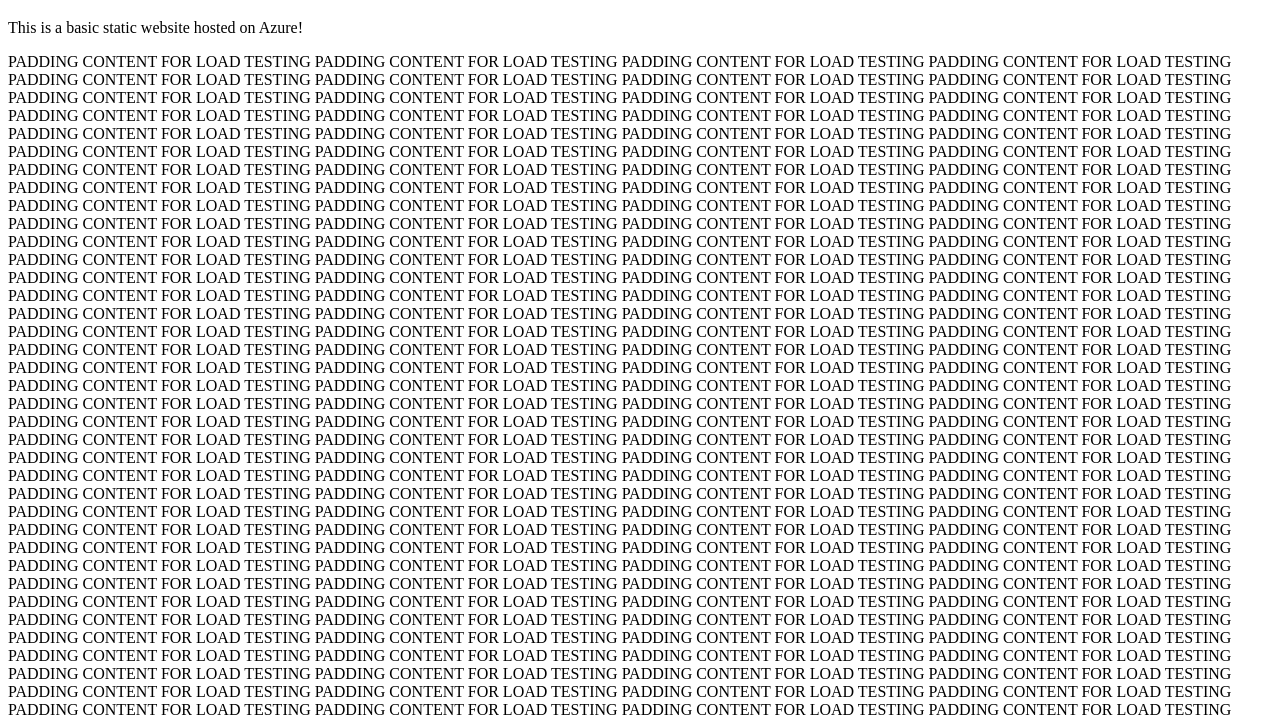
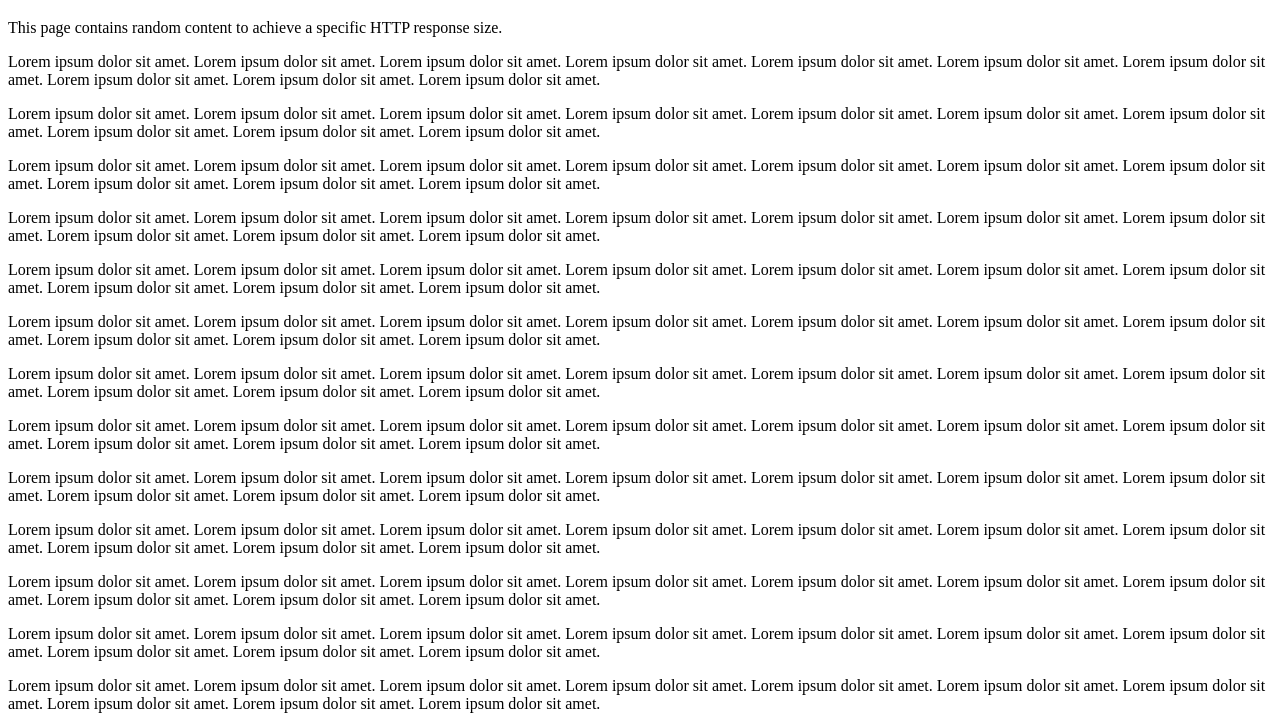
Before and after one commit to mainak-agrawal/testing-static-websites, a plain HTML site: page index.html in a window 1280 px wide. Shown: the part 61-781 px from the top of the page. Drawn offline with Linux system fonts and the light colour scheme.

Commit message:
Update index.html

```diff
--- a/index.html
+++ b/index.html
@@ -1,71 +1,46 @@
+
 <!DOCTYPE html>
 <html>
 <head>
-    <title>My Static Site</title>
+    <title>Random Content</title>
 </head>
 <body>
     <h1>Welcome to My Static Website</h1>
-    <p>This is a basic static website hosted on Azure!</p>
+    <p>This page contains random content to achieve a specific HTTP response size.</p>
+<p>Lorem ipsum dolor sit amet. Lorem ipsum dolor sit amet. Lorem ipsum dolor sit amet. Lorem ipsum dolor sit amet. Lorem ipsum dolor sit amet. Lorem ipsum dolor sit amet. Lorem ipsum dolor sit amet. Lorem ipsum dolor sit amet. Lorem ipsum dolor sit amet. Lorem ipsum dolor sit amet. </p>
+<p>Lorem ipsum dolor sit amet. Lorem ipsum dolor sit amet. Lorem ipsum dolor sit amet. Lorem ipsum dolor sit amet. Lorem ipsum dolor sit amet. Lorem ipsum dolor sit amet. Lorem ipsum dolor sit amet. Lorem ipsum dolor sit amet. Lorem ipsum dolor sit amet. Lorem ipsum dolor sit amet. </p>
+<p>Lorem ipsum dolor sit amet. Lorem ipsum dolor sit amet. Lorem ipsum dolor sit amet. Lorem ipsum dolor sit amet. Lorem ipsum dolor sit amet. Lorem ipsum dolor sit amet. Lorem ipsum dolor sit amet. Lorem ipsum dolor sit amet. Lorem ipsum dolor sit amet. Lorem ipsum dolor sit amet. </p>
+<p>Lorem ipsum dolor sit amet. Lorem ipsum dolor sit amet. Lorem ipsum dolor sit amet. Lorem ipsum dolor sit amet. Lorem ipsum dolor sit amet. Lorem ipsum dolor sit amet. Lorem ipsum dolor sit amet. Lorem ipsum dolor sit amet. Lorem ipsum dolor sit amet. Lorem ipsum dolor sit amet. </p>
+<p>Lorem ipsum dolor sit amet. Lorem ipsum dolor sit amet. Lorem ipsum dolor sit amet. Lorem ipsum dolor sit amet. Lorem ipsum dolor sit amet. Lorem ipsum dolor sit amet. Lorem ipsum dolor sit amet. Lorem ipsum dolor sit amet. Lorem ipsum dolor sit amet. Lorem ipsum dolor sit amet. </p>
+<p>Lorem ipsum dolor sit amet. Lorem ipsum dolor sit amet. Lorem ipsum dolor sit amet. Lorem ipsum dolor sit amet. Lorem ipsum dolor sit amet. Lorem ipsum dolor sit amet. Lorem ipsum dolor sit amet. Lorem ipsum dolor sit amet. Lorem ipsum dolor sit amet. Lorem ipsum dolor sit amet. </p>
+<p>Lorem ipsum dolor sit amet. Lorem ipsum dolor sit amet. Lorem ipsum dolor sit amet. Lorem ipsum dolor sit amet. Lorem ipsum dolor sit amet. Lorem ipsum dolor sit amet. Lorem ipsum dolor sit amet. Lorem ipsum dolor sit amet. Lorem ipsum dolor sit amet. Lorem ipsum dolor sit amet. </p>
+<p>Lorem ipsum dolor sit amet. Lorem ipsum dolor sit amet. Lorem ipsum dolor sit amet. Lorem ipsum dolor sit amet. Lorem ipsum dolor sit amet. Lorem ipsum dolor sit amet. Lorem ipsum dolor sit amet. Lorem ipsum dolor sit amet. Lorem ipsum dolor sit amet. Lorem ipsum dolor sit amet. </p>
+<p>Lorem ipsum dolor sit amet. Lorem ipsum dolor sit amet. Lorem ipsum dolor sit amet. Lorem ipsum dolor sit amet. Lorem ipsum dolor sit amet. Lorem ipsum dolor sit amet. Lorem ipsum dolor sit amet. Lorem ipsum dolor sit amet. Lorem ipsum dolor sit amet. Lorem ipsum dolor sit amet. </p>
+<p>Lorem ipsum dolor sit amet. Lorem ipsum dolor sit amet. Lorem ipsum dolor sit amet. Lorem ipsum dolor sit amet. Lorem ipsum dolor sit amet. Lorem ipsum dolor sit amet. Lorem ipsum dolor sit amet. Lorem ipsum dolor sit amet. Lorem ipsum dolor sit amet. Lorem ipsum dolor sit amet. </p>
+<p>Lorem ipsum dolor sit amet. Lorem ipsum dolor sit amet. Lorem ipsum dolor sit amet. Lorem ipsum dolor sit amet. Lorem ipsum dolor sit amet. Lorem ipsum dolor sit amet. Lorem ipsum dolor sit amet. Lorem ipsum dolor sit amet. Lorem ipsum dolor sit amet. Lorem ipsum dolor sit amet. </p>
+<p>Lorem ipsum dolor sit amet. Lorem ipsum dolor sit amet. Lorem ipsum dolor sit amet. Lorem ipsum dolor sit amet. Lorem ipsum dolor sit amet. Lorem ipsum dolor sit amet. Lorem ipsum dolor sit amet. Lorem ipsum dolor sit amet. Lorem ipsum dolor sit amet. Lorem ipsum dolor sit amet. </p>
+<p>Lorem ipsum dolor sit amet. Lorem ipsum dolor sit amet. Lorem ipsum dolor sit amet. Lorem ipsum dolor sit amet. Lorem ipsum dolor sit amet. Lorem ipsum dolor sit amet. Lorem ipsum dolor sit amet. Lorem ipsum dolor sit amet. Lorem ipsum dolor sit amet. Lorem ipsum dolor sit amet. </p>
+<p>Lorem ipsum dolor sit amet. Lorem ipsum dolor sit amet. Lorem ipsum dolor sit amet. Lorem ipsum dolor sit amet. Lorem ipsum dolor sit amet. Lorem ipsum dolor sit amet. Lorem ipsum dolor sit amet. Lorem ipsum dolor sit amet. Lorem ipsum dolor sit amet. Lorem ipsum dolor sit amet. </p>
+<p>Lorem ipsum dolor sit amet. Lorem ipsum dolor sit amet. Lorem ipsum dolor sit amet. Lorem ipsum dolor sit amet. Lorem ipsum dolor sit amet. Lorem ipsum dolor sit amet. Lorem ipsum dolor sit amet. Lorem ipsum dolor sit amet. Lorem ipsum dolor sit amet. Lorem ipsum dolor sit amet. </p>
+<p>Lorem ipsum dolor sit amet. Lorem ipsum dolor sit amet. Lorem ipsum dolor sit amet. Lorem ipsum dolor sit amet. Lorem ipsum dolor sit amet. Lorem ipsum dolor sit amet. Lorem ipsum dolor sit amet. Lorem ipsum dolor sit amet. Lorem ipsum dolor sit amet. Lorem ipsum dolor sit amet. </p>
+<p>Lorem ipsum dolor sit amet. Lorem ipsum dolor sit amet. Lorem ipsum dolor sit amet. Lorem ipsum dolor sit amet. Lorem ipsum dolor sit amet. Lorem ipsum dolor sit amet. Lorem ipsum dolor sit amet. Lorem ipsum dolor sit amet. Lorem ipsum dolor sit amet. Lorem ipsum dolor sit amet. </p>
+<p>Lorem ipsum dolor sit amet. Lorem ipsum dolor sit amet. Lorem ipsum dolor sit amet. Lorem ipsum dolor sit amet. Lorem ipsum dolor sit amet. Lorem ipsum dolor sit amet. Lorem ipsum dolor sit amet. Lorem ipsum dolor sit amet. Lorem ipsum dolor sit amet. Lorem ipsum dolor sit amet. </p>
+<p>Lorem ipsum dolor sit amet. Lorem ipsum dolor sit amet. Lorem ipsum dolor sit amet. Lorem ipsum dolor sit amet. Lorem ipsum dolor sit amet. Lorem ipsum dolor sit amet. Lorem ipsum dolor sit amet. Lorem ipsum dolor sit amet. Lorem ipsum dolor sit amet. Lorem ipsum dolor sit amet. </p>
+<p>Lorem ipsum dolor sit amet. Lorem ipsum dolor sit amet. Lorem ipsum dolor sit amet. Lorem ipsum dolor sit amet. Lorem ipsum dolor sit amet. Lorem ipsum dolor sit amet. Lorem ipsum dolor sit amet. Lorem ipsum dolor sit amet. Lorem ipsum dolor sit amet. Lorem ipsum dolor sit amet. </p>
+<p>Lorem ipsum dolor sit amet. Lorem ipsum dolor sit amet. Lorem ipsum dolor sit amet. Lorem ipsum dolor sit amet. Lorem ipsum dolor sit amet. Lorem ipsum dolor sit amet. Lorem ipsum dolor sit amet. Lorem ipsum dolor sit amet. Lorem ipsum dolor sit amet. Lorem ipsum dolor sit amet. </p>
+<p>Lorem ipsum dolor sit amet. Lorem ipsum dolor sit amet. Lorem ipsum dolor sit amet. Lorem ipsum dolor sit amet. Lorem ipsum dolor sit amet. Lorem ipsum dolor sit amet. Lorem ipsum dolor sit amet. Lorem ipsum dolor sit amet. Lorem ipsum dolor sit amet. Lorem ipsum dolor sit amet. </p>
+<p>Lorem ipsum dolor sit amet. Lorem ipsum dolor sit amet. Lorem ipsum dolor sit amet. Lorem ipsum dolor sit amet. Lorem ipsum dolor sit amet. Lorem ipsum dolor sit amet. Lorem ipsum dolor sit amet. Lorem ipsum dolor sit amet. Lorem ipsum dolor sit amet. Lorem ipsum dolor sit amet. </p>
+<p>Lorem ipsum dolor sit amet. Lorem ipsum dolor sit amet. Lorem ipsum dolor sit amet. Lorem ipsum dolor sit amet. Lorem ipsum dolor sit amet. Lorem ipsum dolor sit amet. Lorem ipsum dolor sit amet. Lorem ipsum dolor sit amet. Lorem ipsum dolor sit amet. Lorem ipsum dolor sit amet. </p>
+<p>Lorem ipsum dolor sit amet. Lorem ipsum dolor sit amet. Lorem ipsum dolor sit amet. Lorem ipsum dolor sit amet. Lorem ipsum dolor sit amet. Lorem ipsum dolor sit amet. Lorem ipsum dolor sit amet. Lorem ipsum dolor sit amet. Lorem ipsum dolor sit amet. Lorem ipsum dolor sit amet. </p>
+<p>Lorem ipsum dolor sit amet. Lorem ipsum dolor sit amet. Lorem ipsum dolor sit amet. Lorem ipsum dolor sit amet. Lorem ipsum dolor sit amet. Lorem ipsum dolor sit amet. Lorem ipsum dolor sit amet. Lorem ipsum dolor sit amet. Lorem ipsum dolor sit amet. Lorem ipsum dolor sit amet. </p>
+<p>Lorem ipsum dolor sit amet. Lorem ipsum dolor sit amet. Lorem ipsum dolor sit amet. Lorem ipsum dolor sit amet. Lorem ipsum dolor sit amet. Lorem ipsum dolor sit amet. Lorem ipsum dolor sit amet. Lorem ipsum dolor sit amet. Lorem ipsum dolor sit amet. Lorem ipsum dolor sit amet. </p>
+<p>Lorem ipsum dolor sit amet. Lorem ipsum dolor sit amet. Lorem ipsum dolor sit amet. Lorem ipsum dolor sit amet. Lorem ipsum dolor sit amet. Lorem ipsum dolor sit amet. Lorem ipsum dolor sit amet. Lorem ipsum dolor sit amet. Lorem ipsum dolor sit amet. Lorem ipsum dolor sit amet. </p>
+<p>Lorem ipsum dolor sit amet. Lorem ipsum dolor sit amet. Lorem ipsum dolor sit amet. Lorem ipsum dolor sit amet. Lorem ipsum dolor sit amet. Lorem ipsum dolor sit amet. Lorem ipsum dolor sit amet. Lorem ipsum dolor sit amet. Lorem ipsum dolor sit amet. Lorem ipsum dolor sit amet. </p>
+<p>Lorem ipsum dolor sit amet. Lorem ipsum dolor sit amet. Lorem ipsum dolor sit amet. Lorem ipsum dolor sit amet. Lorem ipsum dolor sit amet. Lorem ipsum dolor sit amet. Lorem ipsum dolor sit amet. Lorem ipsum dolor sit amet. Lorem ipsum dolor sit amet. Lorem ipsum dolor sit amet. </p>
+<p>Lorem ipsum dolor sit amet. Lorem ipsum dolor sit amet. Lorem ipsum dolor sit amet. Lorem ipsum dolor sit amet. Lorem ipsum dolor sit amet. Lorem ipsum dolor sit amet. Lorem ipsum dolor sit amet. Lorem ipsum dolor sit amet. Lorem ipsum dolor sit amet. Lorem ipsum dolor sit amet. </p>
+<p>Lorem ipsum dolor sit amet. Lorem ipsum dolor sit amet. Lorem ipsum dolor sit amet. Lorem ipsum dolor sit amet. Lorem ipsum dolor sit amet. Lorem ipsum dolor sit amet. Lorem ipsum dolor sit amet. Lorem ipsum dolor sit amet. Lorem ipsum dolor sit amet. Lorem ipsum dolor sit amet. </p>
+<p>Lorem ipsum dolor sit amet. Lorem ipsum dolor sit amet. Lorem ipsum dolor sit amet. Lorem ipsum dolor sit amet. Lorem ipsum dolor sit amet. Lorem ipsum dolor sit amet. Lorem ipsum dolor sit amet. Lorem ipsum dolor sit amet. Lorem ipsum dolor sit amet. Lorem ipsum dolor sit amet. </p>
+<p>Lorem ipsum dolor sit amet. Lorem ipsum dolor sit amet. Lorem ipsum dolor sit amet. Lorem ipsum dolor sit amet. Lorem ipsum dolor sit amet. Lorem ipsum dolor sit amet. Lorem ipsum dolor sit amet. Lorem ipsum dolor sit amet. Lorem ipsum dolor sit amet. Lorem ipsum dolor sit amet. </p>
 
-    <!-- Padding content to make size approx 10kb -->
-    <p>
-    PADDING CONTENT FOR LOAD TESTING PADDING CONTENT FOR LOAD TESTING PADDING CONTENT FOR LOAD TESTING
-    PADDING CONTENT FOR LOAD TESTING PADDING CONTENT FOR LOAD TESTING PADDING CONTENT FOR LOAD TESTING
-    PADDING CONTENT FOR LOAD TESTING PADDING CONTENT FOR LOAD TESTING PADDING CONTENT FOR LOAD TESTING
-    PADDING CONTENT FOR LOAD TESTING PADDING CONTENT FOR LOAD TESTING PADDING CONTENT FOR LOAD TESTING
-    PADDING CONTENT FOR LOAD TESTING PADDING CONTENT FOR LOAD TESTING PADDING CONTENT FOR LOAD TESTING
-    PADDING CONTENT FOR LOAD TESTING PADDING CONTENT FOR LOAD TESTING PADDING CONTENT FOR LOAD TESTING
-    PADDING CONTENT FOR LOAD TESTING PADDING CONTENT FOR LOAD TESTING PADDING CONTENT FOR LOAD TESTING
-    PADDING CONTENT FOR LOAD TESTING PADDING CONTENT FOR LOAD TESTING PADDING CONTENT FOR LOAD TESTING
-    PADDING CONTENT FOR LOAD TESTING PADDING CONTENT FOR LOAD TESTING PADDING CONTENT FOR LOAD TESTING
-    PADDING CONTENT FOR LOAD TESTING PADDING CONTENT FOR LOAD TESTING PADDING CONTENT FOR LOAD TESTING
-    PADDING CONTENT FOR LOAD TESTING PADDING CONTENT FOR LOAD TESTING PADDING CONTENT FOR LOAD TESTING
-    PADDING CONTENT FOR LOAD TESTING PADDING CONTENT FOR LOAD TESTING PADDING CONTENT FOR LOAD TESTING
-    PADDING CONTENT FOR LOAD TESTING PADDING CONTENT FOR LOAD TESTING PADDING CONTENT FOR LOAD TESTING
-    PADDING CONTENT FOR LOAD TESTING PADDING CONTENT FOR LOAD TESTING PADDING CONTENT FOR LOAD TESTING
-    PADDING CONTENT FOR LOAD TESTING PADDING CONTENT FOR LOAD TESTING PADDING CONTENT FOR LOAD TESTING
-    PADDING CONTENT FOR LOAD TESTING PADDING CONTENT FOR LOAD TESTING PADDING CONTENT FOR LOAD TESTING
-    PADDING CONTENT FOR LOAD TESTING PADDING CONTENT FOR LOAD TESTING PADDING CONTENT FOR LOAD TESTING
-    PADDING CONTENT FOR LOAD TESTING PADDING CONTENT FOR LOAD TESTING PADDING CONTENT FOR LOAD TESTING
-    PADDING CONTENT FOR LOAD TESTING PADDING CONTENT FOR LOAD TESTING PADDING CONTENT FOR LOAD TESTING
-    PADDING CONTENT FOR LOAD TESTING PADDING CONTENT FOR LOAD TESTING PADDING CONTENT FOR LOAD TESTING
-    PADDING CONTENT FOR LOAD TESTING PADDING CONTENT FOR LOAD TESTING PADDING CONTENT FOR LOAD TESTING
-    PADDING CONTENT FOR LOAD TESTING PADDING CONTENT FOR LOAD TESTING PADDING CONTENT FOR LOAD TESTING
-    PADDING CONTENT FOR LOAD TESTING PADDING CONTENT FOR LOAD TESTING PADDING CONTENT FOR LOAD TESTING
-    PADDING CONTENT FOR LOAD TESTING PADDING CONTENT FOR LOAD TESTING PADDING CONTENT FOR LOAD TESTING
-    PADDING CONTENT FOR LOAD TESTING PADDING CONTENT FOR LOAD TESTING PADDING CONTENT FOR LOAD TESTING
-    PADDING CONTENT FOR LOAD TESTING PADDING CONTENT FOR LOAD TESTING PADDING CONTENT FOR LOAD TESTING
-    PADDING CONTENT FOR LOAD TESTING PADDING CONTENT FOR LOAD TESTING PADDING CONTENT FOR LOAD TESTING
-    PADDING CONTENT FOR LOAD TESTING PADDING CONTENT FOR LOAD TESTING PADDING CONTENT FOR LOAD TESTING
-    PADDING CONTENT FOR LOAD TESTING PADDING CONTENT FOR LOAD TESTING PADDING CONTENT FOR LOAD TESTING
-    PADDING CONTENT FOR LOAD TESTING PADDING CONTENT FOR LOAD TESTING PADDING CONTENT FOR LOAD TESTING
-    PADDING CONTENT FOR LOAD TESTING PADDING CONTENT FOR LOAD TESTING PADDING CONTENT FOR LOAD TESTING
-    PADDING CONTENT FOR LOAD TESTING PADDING CONTENT FOR LOAD TESTING PADDING CONTENT FOR LOAD TESTING
-    PADDING CONTENT FOR LOAD TESTING PADDING CONTENT FOR LOAD TESTING PADDING CONTENT FOR LOAD TESTING
-    PADDING CONTENT FOR LOAD TESTING PADDING CONTENT FOR LOAD TESTING PADDING CONTENT FOR LOAD TESTING
-    PADDING CONTENT FOR LOAD TESTING PADDING CONTENT FOR LOAD TESTING PADDING CONTENT FOR LOAD TESTING
-    PADDING CONTENT FOR LOAD TESTING PADDING CONTENT FOR LOAD TESTING PADDING CONTENT FOR LOAD TESTING
-    PADDING CONTENT FOR LOAD TESTING PADDING CONTENT FOR LOAD TESTING PADDING CONTENT FOR LOAD TESTING
-    PADDING CONTENT FOR LOAD TESTING PADDING CONTENT FOR LOAD TESTING PADDING CONTENT FOR LOAD TESTING
-    PADDING CONTENT FOR LOAD TESTING PADDING CONTENT FOR LOAD TESTING PADDING CONTENT FOR LOAD TESTING
-    PADDING CONTENT FOR LOAD TESTING PADDING CONTENT FOR LOAD TESTING PADDING CONTENT FOR LOAD TESTING
-    PADDING CONTENT FOR LOAD TESTING PADDING CONTENT FOR LOAD TESTING PADDING CONTENT FOR LOAD TESTING
-    PADDING CONTENT FOR LOAD TESTING PADDING CONTENT FOR LOAD TESTING PADDING CONTENT FOR LOAD TESTING
-    PADDING CONTENT FOR LOAD TESTING PADDING CONTENT FOR LOAD TESTING PADDING CONTENT FOR LOAD TESTING
-    PADDING CONTENT FOR LOAD TESTING PADDING CONTENT FOR LOAD TESTING PADDING CONTENT FOR LOAD TESTING
-    PADDING CONTENT FOR LOAD TESTING PADDING CONTENT FOR LOAD TESTING PADDING CONTENT FOR LOAD TESTING
-    PADDING CONTENT FOR LOAD TESTING PADDING CONTENT FOR LOAD TESTING PADDING CONTENT FOR LOAD TESTING
-    PADDING CONTENT FOR LOAD TESTING PADDING CONTENT FOR LOAD TESTING PADDING CONTENT FOR LOAD TESTING
-    PADDING CONTENT FOR LOAD TESTING PADDING CONTENT FOR LOAD TESTING PADDING CONTENT FOR LOAD TESTING
-    PADDING CONTENT FOR LOAD TESTING PADDING CONTENT FOR LOAD TESTING PADDING CONTENT FOR LOAD TESTING
-    PADDING CONTENT FOR LOAD TESTING PADDING CONTENT FOR LOAD TESTING PADDING CONTENT FOR LOAD TESTING
-    PADDING CONTENT FOR LOAD TESTING PADDING CONTENT FOR LOAD TESTING PADDING CONTENT FOR LOAD TESTING
-    PADDING CONTENT FOR LOAD TESTING PADDING CONTENT FOR LOAD TESTING PADDING CONTENT FOR LOAD TESTING
-    PADDING CONTENT FOR LOAD TESTING PADDING CONTENT FOR LOAD TESTING PADDING CONTENT FOR LOAD TESTING
-    PADDING CONTENT FOR LOAD TESTING PADDING CONTENT FOR LOAD TESTING PADDING CONTENT FOR LOAD TESTING
-    PADDING CONTENT FOR LOAD TESTING PADDING CONTENT FOR LOAD TESTING PADDING CONTENT FOR LOAD TESTING
-    PADDING CONTENT FOR LOAD TESTING PADDING CONTENT FOR LOAD TESTING PADDING CONTENT FOR LOAD TESTING
-    PADDING CONTENT FOR LOAD TESTING PADDING CONTENT FOR LOAD TESTING PADDING CONTENT FOR LOAD TESTING
-    </p>
 </body>
 </html>
```
